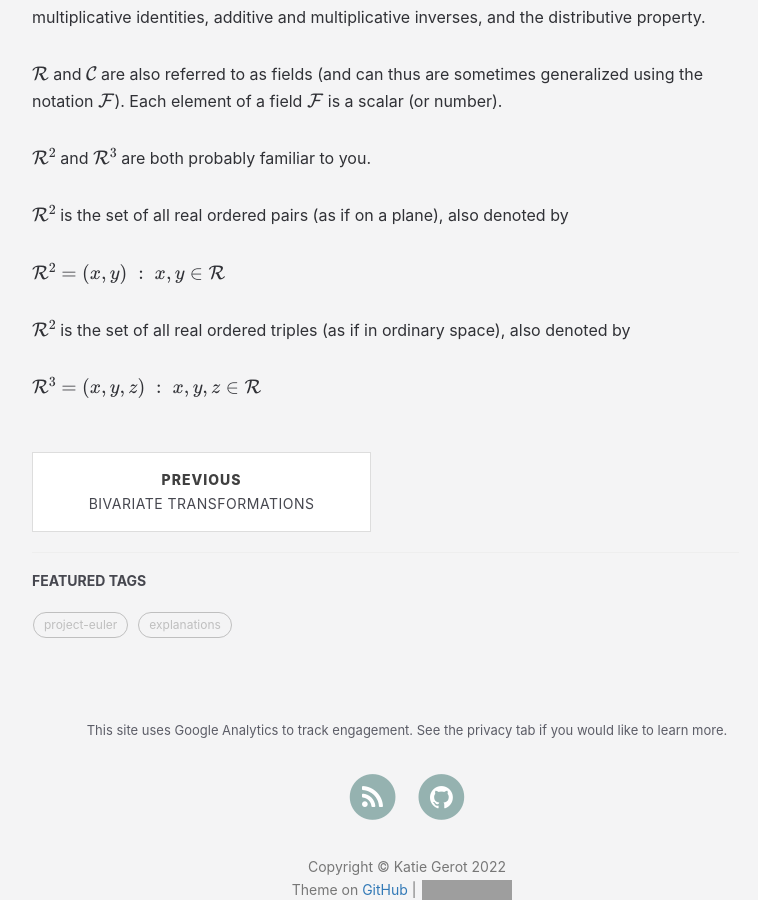
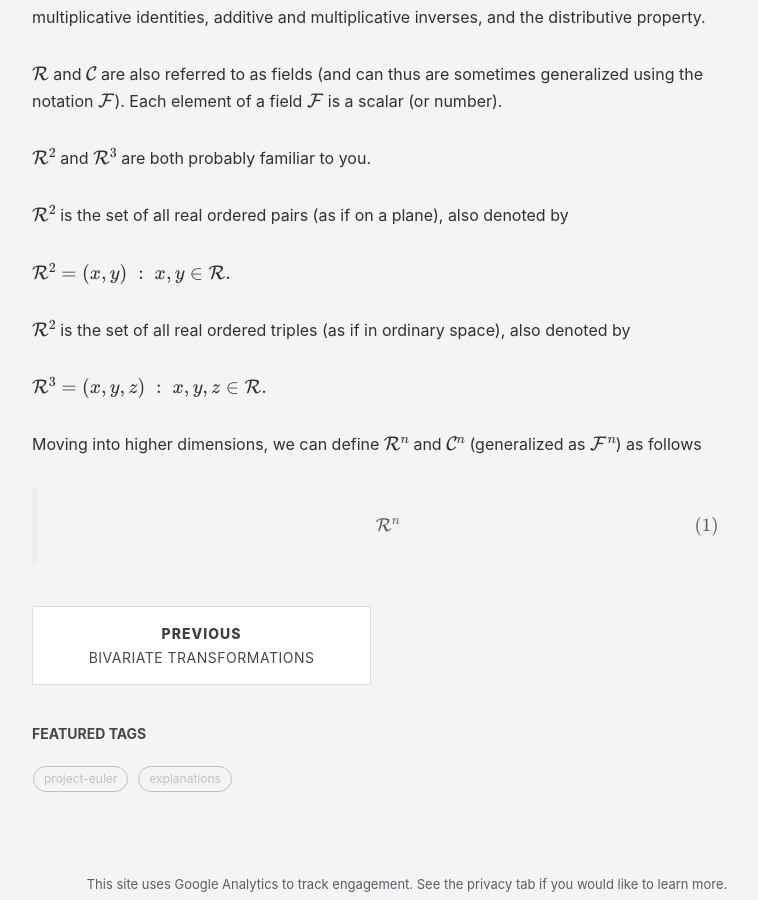
Before and after one commit to kgerot/kgerot.github.io, a Jekyll site: the page built from _posts/2022-01-05-Vector-Spaces-Intro.md, in a window 1280 px wide and 900 px high, scrolled down 1265 px. Shown: the whole window, without its empty margins (233-991 px from the left). Built offline with Jekyll 4.4.1, drawn with Linux system fonts in a browser that asks for light colours; nearby versions of some CDN libraries; formulas are drawn with MathJax 3; comment, search, counter and statistics services are not loaded; grey boxes are pictures that could not be loaded.

Commit message:
post updates

```diff
--- a/_posts/2022-01-05-Vector-Spaces-Intro.md
+++ b/_posts/2022-01-05-Vector-Spaces-Intro.md
@@ -42,8 +42,12 @@ $$\mathcal{R}^2$$ and $$\mathcal{R}^3$$ are both probably familiar to you.
 
 $$\mathcal{R}^2$$ is the set of all real ordered pairs (as if on a plane), also denoted by
 
-\\(\mathcal{R}^2 = \{(x,y)\;:\; x,y\in\mathcal{R}\}\\)
+\\(\mathcal{R}^2 = \{(x,y)\;:\; x,y\in\mathcal{R}.\}\\)
 
 $$\mathcal{R}^2$$ is the set of all real ordered triples (as if in ordinary space), also denoted by
 
-\\(\mathcal{R}^3 = \{(x,y,z)\;:\; x,y,z\in\mathcal{R}\}\\)
+\\(\mathcal{R}^3 = \{(x,y,z)\;:\; x,y,z\in\mathcal{R}.\}\\)
+
+Moving into higher dimensions, we can define $$\mathcal{R}^n$$ and $$\mathcal{C}^n$$ (generalized as $$\mathcal{F}^n$$) as follows
+
+> $$\mathcal{R}^n$$
```
